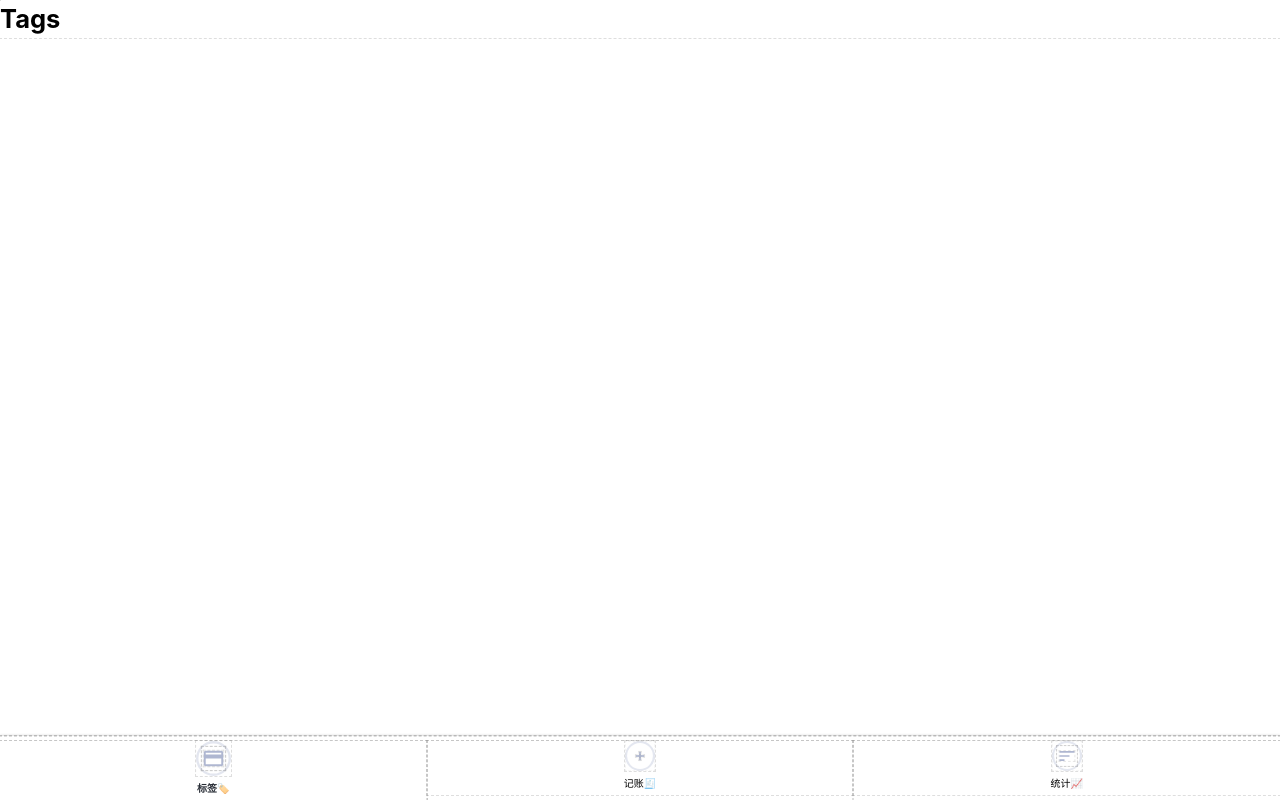
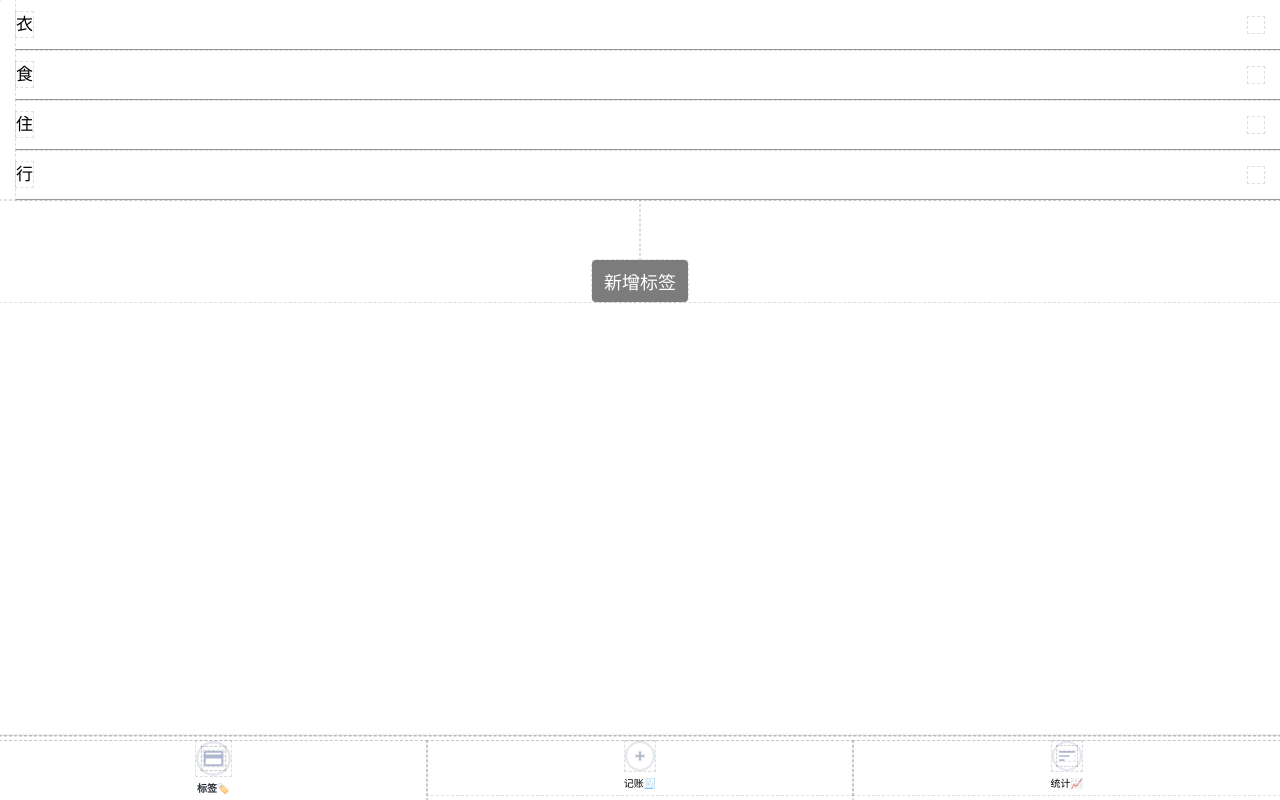
Before and after one commit to oSIBERIAo/Bookkeeping, a React app: page /#/tags in a window 1280 px wide. Built offline with nearby package versions, Linux system fonts and the light colour scheme.

Commit message:
抽离 useTags.tsx , Tags 组件样式

```diff
--- a/src/index.scss
+++ b/src/index.scss
@@ -67,3 +67,15 @@
 :focus {
     *outline: none;
 }
+
+.icon {
+    width: 1em;
+    height: 1em;
+    display: inline-block;
+}
+
+.oneLine {
+    white-space: nowrap;
+    overflow: hidden;
+    text-overflow: ellipsis;
+}
--- /dev/null
+++ b/src/useTags.tsx
@@ -0,0 +1,8 @@
+import { useState } from "react"
+
+const useTags = () => {
+    const [tags, setTags] = useState<string[]>(["衣", "食", "住", "行"])
+    return { tags, setTags }
+}
+
+export { useTags }
--- a/src/views/Money/TagsSection.tsx
+++ b/src/views/Money/TagsSection.tsx
@@ -1,5 +1,6 @@
 import styled from "styled-components"
-import React, { useState } from "react"
+import React from "react"
+import { useTags } from "../../useTags"
 
 const Wrapper = styled.section`
     background-color: #fff;
@@ -40,7 +41,8 @@
 }
 
 const TagsSection: React.FC<Props> = (props) => {
-    const [tags, setTags] = useState<string[]>(["衣", "食", "住", "行"])
+    // const [tags, setTags] = useState<string[]>(["衣", "食", "住", "行"])
+    const { tags, setTags } = useTags()
 
     // const [selectedTags, setSelectedTags] = useState<string[]>([])
     const selectedTags = props.value
--- a/src/views/Tags.tsx
+++ b/src/views/Tags.tsx
@@ -1,10 +1,65 @@
 import React from "react"
 import { Layout } from "../components/Layout"
+import styled from "styled-components"
+import { Icon } from "../components/Icon"
+import { useTags } from "../useTags"
+import { Link } from "react-router-dom"
+
+const TagList = styled.ol`
+    li {
+        border-bottom: 1px solid #989898;
+        display: flex;
+        padding: 12px 16px 12px 0;
+        margin-left: 16px;
+        position: relative;
+        justify-content: space-between;
+        align-items: center;
+        svg {
+            height: 1rem;
+            width: 1rem;
+        }
+    }
+`
+
+const Button = styled.button`
+    font-size: 18px;
+    border: none;
+    padding: 8px 12px;
+    background: #7c7c7c;
+    border-radius: 4px;
+    color: white;
+`
+
+const Center = styled.div`
+    display: flex;
+    justify-content: center;
+    align-items: center;
+    flex-direction: column;
+`
+
+const Space = styled.div`
+    height: 60px;
+`
 
 const Tags = () => {
+    const { tags, setTags } = useTags()
+
     return (
         <Layout>
-            <h2>Tags</h2>
+            <TagList>
+                {tags.map((tag) => (
+                    <Link to={"/tags/" + tag}>
+                        <li key={tag}>
+                            <span className="oneLine">{tag}</span>
+                            <Icon name="right" />
+                        </li>
+                    </Link>
+                ))}
+            </TagList>
+            <Center>
+                <Space />
+                <Button>新增标签</Button>
+            </Center>
         </Layout>
     )
 }
```
Also changed, not shown: src/icons/left.svg (added), src/icons/right.svg (added).
